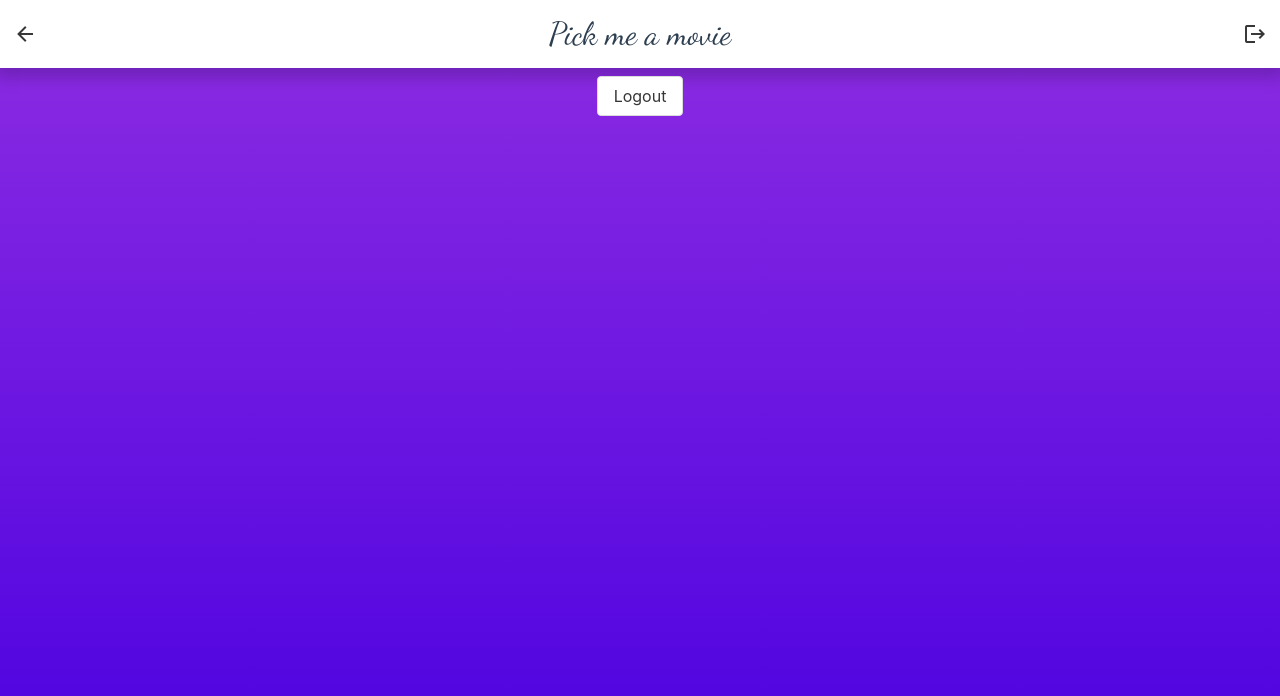
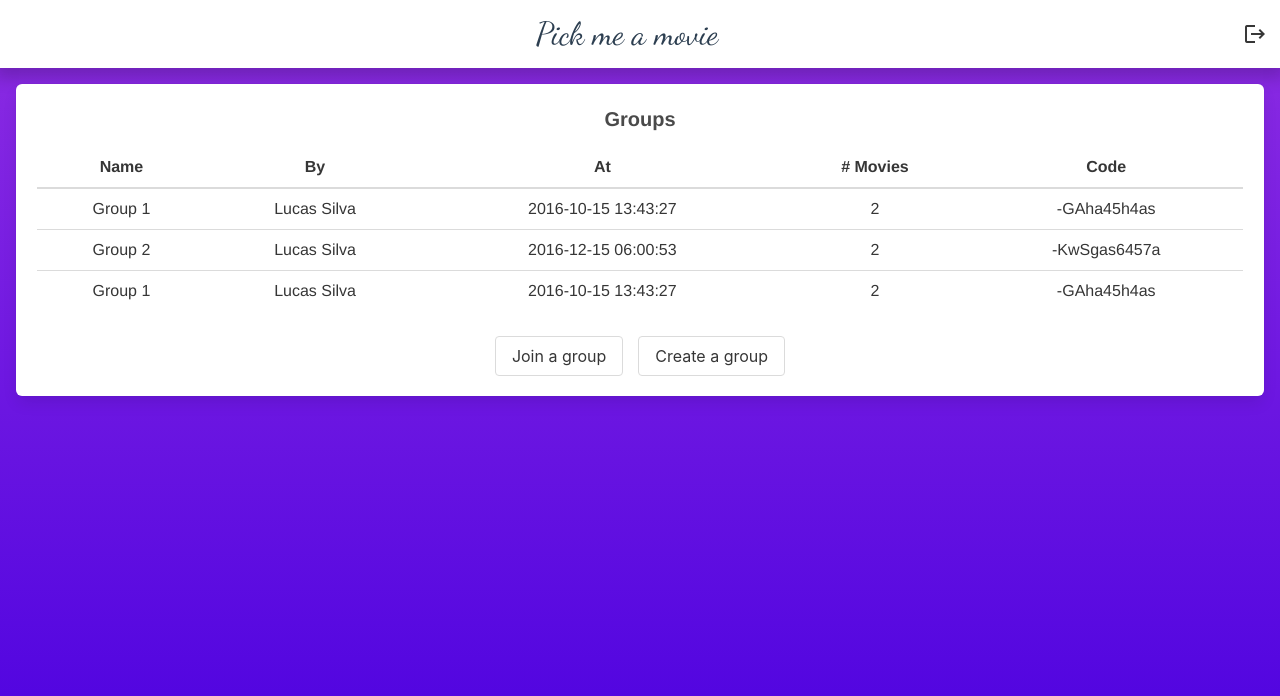
Before and after one commit to lucasf10/pick-me-a-movie, a Vue app: page /group/1 in a window 1280 px wide. Shown: the top 696 px of the page. Built offline with nearby package versions, Linux system fonts and the light colour scheme; no server answers.

Commit message:
GroupsView UI

```diff
--- a/src/assets/scss/global.sass
+++ b/src/assets/scss/global.sass
@@ -7,3 +7,7 @@ body
   .logo
     font-family: 'Dancing Script', cursive
     font-size: 32px
+
+  .page-title
+    font-size: 20px
+    font-weight: bold
--- /dev/null
+++ b/src/components/GroupActionModal.vue
@@ -0,0 +1,50 @@
+<template>
+  <div class="modal-card m-auto">
+    <form @submit.prevent="$emit('submit');">
+      <header class="modal-card-head">
+        <p class="modal-card-title">{{ title }}</p>
+      </header>
+      <section class="modal-card-body">
+        <b-field>
+          <b-input
+            v-model="value"
+            type="text"
+            :placeholder="placeholder"
+            required
+          />
+        </b-field>
+      </section>
+      <footer class="modal-card-foot is-flex is-justify-content-center">
+        <b-button
+          native-type="submit"
+          :label="buttonLabel"
+          type="is-primary"
+        />
+      </footer>
+    </form>
+  </div>
+</template>
+
+<script>
+
+export default {
+  name: 'GroupActionModal',
+  props: {
+    title: String,
+    buttonLabel: String,
+    placeholder: String,
+  },
+  data() {
+    return {
+      value: '',
+    };
+  },
+};
+</script>
+
+<style lang="sass">
+  .groups-modal-page
+    .modal-card
+      width: 100%
+
+</style>
--- a/src/components/Logo.vue
+++ b/src/components/Logo.vue
@@ -11,9 +11,6 @@ export default {
   props: {
     spaced: Boolean,
   },
-  created() {
-    console.log(this.spaced);
-  },
 };
 </script>
 
--- a/src/main.js
+++ b/src/main.js
@@ -1,7 +1,7 @@
 import Vue from 'vue';
 import { initializeApp } from 'firebase/app';
 import {
-  Input, Field, Icon, Button, Dialog,
+  Input, Field, Icon, Button, Dialog, Table, Modal,
 } from 'buefy';
 
 import App from './App.vue';
@@ -35,6 +35,8 @@ Vue.use(Field);
 Vue.use(Icon);
 Vue.use(Button);
 Vue.use(Dialog);
+Vue.use(Table);
+Vue.use(Modal);
 
 // Vue instance
 
--- a/src/router/index.js
+++ b/src/router/index.js
@@ -1,7 +1,7 @@
 import Vue from 'vue';
 import VueRouter from 'vue-router';
 
-import HomeView from '../views/HomeView.vue';
+import GroupsView from '../views/GroupsView.vue';
 import LoginView from '../views/LoginView.vue';
 import SignUpView from '../views/SignUpView.vue';
 
@@ -20,8 +20,8 @@ const routes = [
   },
   {
     path: '/',
-    name: 'home',
-    component: HomeView,
+    name: 'groups',
+    component: GroupsView,
   },
 ];
 
--- /dev/null
+++ b/src/views/GroupsView.vue
@@ -0,0 +1,166 @@
+<template>
+  <div class="groups-page">
+    <top-header />
+    <div class="box mt-4 mx-4">
+      <h2 class="page-title mb-3">Groups</h2>
+      <b-table
+        class="mb-4"
+        hoverable
+        :paginated="groups && groups.length > 5"
+        per-page="5"
+        :data="groups"
+        :columns="columns"
+        @click="selectMovie($event.code)"
+      ></b-table>
+
+      <div class="box-footer">
+        <b-button @click="showJoinGroupModal = true">Join a group</b-button>
+        <b-button @click="showCreateGroupModal = true">Create a group</b-button>
+      </div>
+    </div>
+
+    <b-modal v-model="showJoinGroupModal" width="500px">
+      <group-action-modal
+        ref="joinGroupModal"
+        title="Join Group"
+        placeholder="Group code"
+        buttonLabel="Join"
+        @submit="onJoinGroup"
+      />
+    </b-modal>
+
+    <b-modal v-model="showCreateGroupModal" width="500px">
+      <group-action-modal
+        ref="createGroupModal"
+        title="Create Group"
+        placeholder="Group name"
+        buttonLabel="Create"
+        @submit="onCreateGroup"
+      />
+    </b-modal>
+  </div>
+</template>
+
+<script>
+// import { mapActions } from 'vuex';
+import TopHeader from '../components/TopHeader.vue';
+import GroupActionModal from '../components/GroupActionModal.vue';
+
+export default {
+  name: 'HomeView',
+  components: {
+    'top-header': TopHeader,
+    'group-action-modal': GroupActionModal,
+  },
+  data() {
+    return {
+      groups: [
+        {
+          code: '-GAha45h4as',
+          name: 'Group 1',
+          created_at: '2016-10-15 13:43:27',
+          created_by: 'Lucas Silva',
+          n_movies: 2,
+        },
+        {
+          code: '-KwSgas6457a',
+          name: 'Group 2',
+          created_by: 'Lucas Silva',
+          created_at: '2016-12-15 06:00:53',
+          n_movies: 2,
+        },
+        {
+          code: '-GAha45h4as',
+          name: 'Group 1',
+          created_at: '2016-10-15 13:43:27',
+          created_by: 'Lucas Silva',
+          n_movies: 2,
+        },
+      ],
+      columns: [
+        {
+          field: 'name',
+          label: 'Name',
+          centered: true,
+        },
+        {
+          field: 'created_by',
+          label: 'By',
+          centered: true,
+        },
+        {
+          field: 'created_at',
+          label: 'At',
+          centered: true,
+        },
+        {
+          field: 'n_movies',
+          label: '# Movies',
+          centered: true,
+        },
+        {
+          field: 'code',
+          label: 'Code',
+          centered: true,
+        },
+      ],
+      showJoinGroupModal: false,
+      showCreateGroupModal: false,
+    };
+  },
+  methods: {
+    selectMovie(movieCode) {
+      console.log('movieCode', movieCode);
+    },
+    onJoinGroup() {
+      console.log('onJoinGroup', this.$refs.joinGroupModal.$data.value);
+    },
+    onCreateGroup() {
+      console.log('onCreateGroup', this.$refs.createGroupModal.$data.value);
+    },
+  },
+};
+</script>
+
+<style lang="sass">
+  .groups-page
+    .box-footer
+      display: flex
+      gap: 15px
+      justify-content: center
+
+      .button
+        transition: 0.3s
+        &:hover
+          border-color: rgb(142, 45, 226)
+          background-color: rgba(142, 45, 226, 0.1)
+
+    .b-table
+      .table.is-hoverable
+        tbody
+          tr
+            transition: 0.3s
+            &:not(.is-selected):hover
+              background-color: rgba(142, 45, 226, 0.1)
+              cursor: pointer
+
+      .pagination
+        padding: 5px
+
+        .pagination-link
+          font-size: 0.8rem
+          transition: 0.3s
+
+          &:hover
+            border-color: rgb(142, 45, 226)
+            background-color: rgba(142, 45, 226, 0.1)
+
+        .pagination-next,
+        .pagination-previous
+          padding-left: 0.3em
+          padding-right: 0.3em
+
+    .modal-card
+      width: 100%
+
+</style>
--- a/src/views/HomeView.vue
+++ /dev/null
@@ -1,25 +0,0 @@
-<template>
-  <div class="home">
-    <top-header backButton />
-    <b-button
-      @click=logoutAction
-      type="primary"
-      class="mt-2 mb-4"
-    >Logout</b-button>
-  </div>
-</template>
-
-<script>
-import { mapActions } from 'vuex';
-import TopHeader from '../components/TopHeader.vue';
-
-export default {
-  name: 'HomeView',
-  components: {
-    'top-header': TopHeader,
-  },
-  methods: {
-    ...mapActions('user', ['logoutAction']),
-  },
-};
-</script>
```
